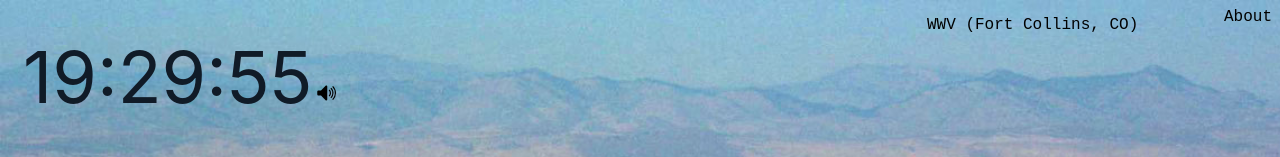
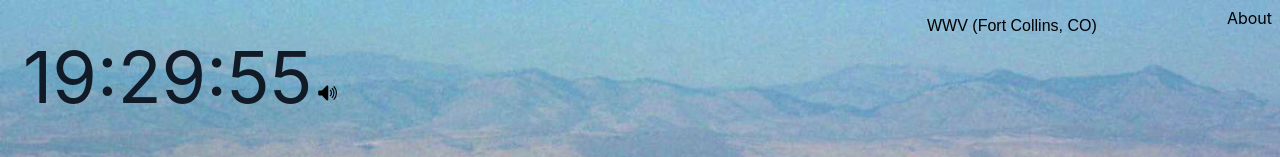
Before and after one commit to kalafut/wwv, a website built with webpack: page dist/index.html in a window 1280 px wide. Shown: the top 157 px of the page. Built offline with nearby package versions, Linux system fonts and the light colour scheme.

Commit message:
Add proper css and fix station change audio

```diff
--- a/src/index.js
+++ b/src/index.js
@@ -75,14 +75,15 @@ function realtime() {
     player.playAt(clip, 1000);
   }
 
-  // Pulses and voice time
+  // Pulses
   if (secs > clipDuration - 1 && secs !== 58) {
     player.playAt(`${station}_pulse`, ((secs + 1) * 1000) % 60000);
   }
 
+  // "at the tone"
   player.playAt(`${station}_at_the_tone2`, (station === 'h') ? 45500 : 52500);
 
-  // Play voice time announcing
+  // Voice announcement for next minute
   minutes += 1;
   if (minutes > 59) {
     minutes = 0;
@@ -111,19 +112,12 @@ function realtime() {
   setTimeout(realtime, 200);
 }
 
-// function stop() {
-//    stopPlaying = true;
-//    document.getElementById("go").disabled = false;
-// }
-//
-// function go() {
-//    realtime();
-//    document.getElementById("go").disabled = true;
-// }
-
 function setStation() {
   const stationClass = (getStation() === 'h') ? 'wwvh' : 'wwv';
   document.getElementById('body').className = `background ${stationClass}`;
+
+  player.stop();
+  player.start();
 }
 
 function audioToggle() {
@@ -139,6 +133,9 @@ function audioToggle() {
   }
 }
 
+document.getElementById('audio').addEventListener('click', audioToggle);
+document.getElementById('station').addEventListener('change', setStation);
+
 audioToggle();
 setStation();
 runningClock();
```
Also changed, not shown: dist/index.html, dist/main.css (added).
